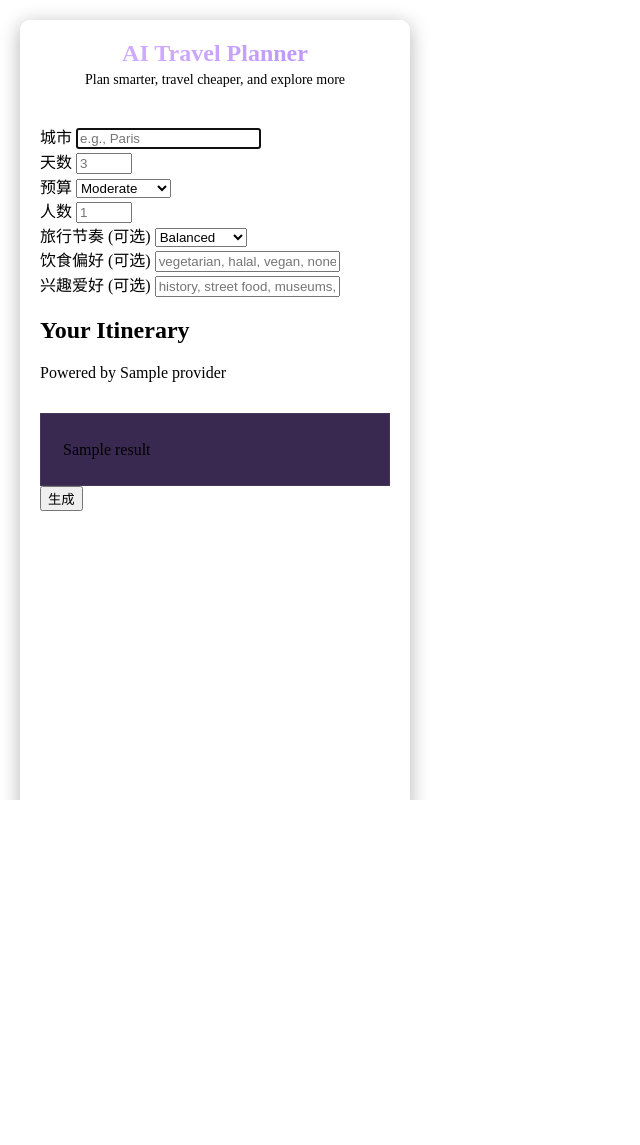
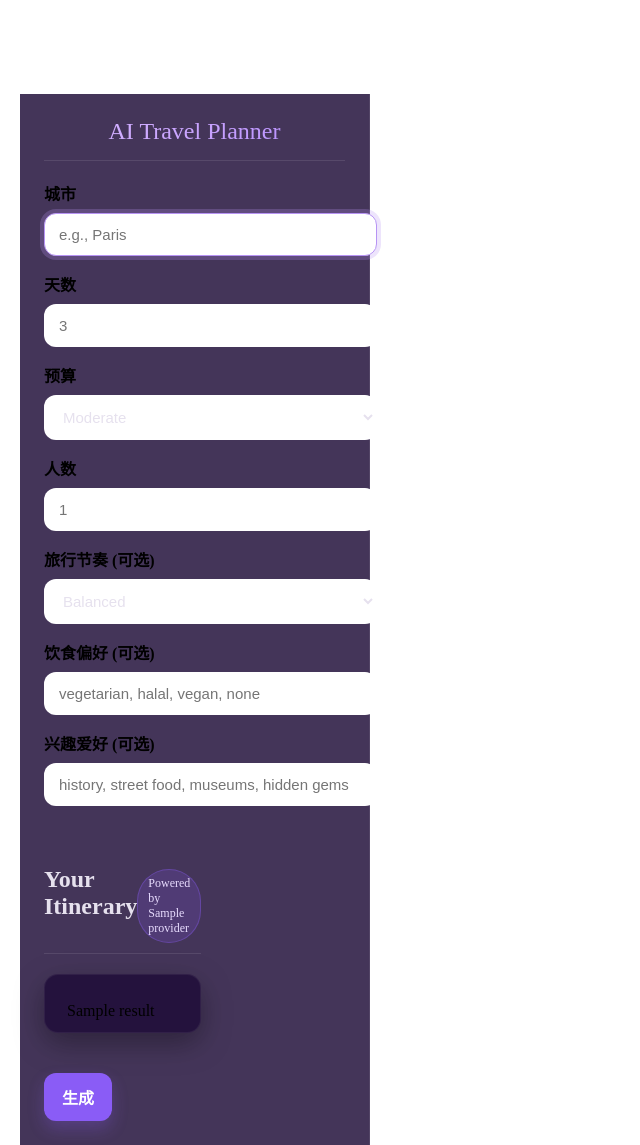
Before and after one commit to Guo-Yudi/vibecoding, a Flask app: template AI_travel_planner/templates/index.html in a window 1280 px wide. Shown: the whole page, without its empty margins (0-640 px from the left). Before the commit the page ends 800 px from the top, so only its background shows below. Run offline with Flask 3, Linux system fonts and the light colour scheme; the template is opened without the code that fills it: most values are stand-ins (such as "Sample title", 1, 10 or a date in 2020).

Commit message:
chore: Bug

```diff
--- a/AI_travel_planner/static/css/style.css
+++ b/AI_travel_planner/static/css/style.css
@@ -1,10 +1,12 @@
+/* sidebar-styles.css - 专门用于侧边栏的样式文件 */
+
 :root {
   /* Dark purple theme */
   --bg1: #1e0935;
   --bg2: #2a0e4a;
   --bg3: #3b145f;
   --text: #e6e1ee;
-  --muted: #d90c0c;
+  --muted: #000000;
   --card: #24123d;
   --shadow: 0 10px 30px rgba(0, 0, 0, 0.35);
   --radius: 14px;
@@ -64,11 +33,16 @@ body {
   background-clip: text;
   -webkit-background-clip: text;
   color: transparent;
+  margin: 0;
+  font-size: 24px;
 }
 
 .alt-subtitle {
   font-weight: 500;
   letter-spacing: 0.3px;
+  margin: 5px 0 0;
+  color: var(--muted);
+  font-size: 14px;
 }
 
 .subtitle {
@@ -83,18 +57,9 @@ body {
   border-radius: 12px;
   padding: 10px 14px;
   margin: 12px auto 0;
-  max-width: 740px;
 }
 
-.card {
-  background: var(--card);
-  border-radius: var(--radius);
-  box-shadow: var(--shadow);
-  padding: 24px;
-  margin: 24px auto;
-  border: 1px solid rgba(255, 255, 255, 0.06);
-}
-
+/* 表单样式 */
 .form {
   display: flex;
   flex-direction: column;
@@ -121,7 +86,7 @@ body {
 .field input,
 .field select,
 .field textarea {
-  background: #1b0e2e;
+  background: #ffffff;
   color: var(--text);
   border: 1px solid rgba(255, 255, 255, 0.12);
   border-radius: 12px;
@@ -138,13 +103,10 @@ body {
   box-shadow: 0 0 0 4px rgba(183, 148, 244, 0.25);
 }
 
+/* 确保field-full占据整行 */
 .field-full {
   grid-column: span 12;
 }
-
-.form-grid .field:nth-child(1) { grid-column: span 6; }
-.form-grid .field:nth-child(2) { grid-column: span 2; }
-.form-grid .field:nth-child(3) { grid-column: span 4; }
 
 .btn {
   align-self: flex-start;
@@ -226,35 +192,197 @@ body {
   margin: 12px 0 8px;
 }
 
-/* Adjust grid spans for added fields */
-.form-grid .field:nth-child(1) { grid-column: span 4; }
-.form-grid .field:nth-child(2) { grid-column: span 2; }
-.form-grid .field:nth-child(3) { grid-column: span 3; }
-.form-grid .field:nth-child(4) { grid-column: span 3; }
-.form-grid .field:nth-child(5) { grid-column: span 4; }
-.form-grid .field:nth-child(6) { grid-column: span 8; }
-
-.footer {
-  text-align: center;
-  color: var(--text);
-  opacity: 0.9;
-  margin-top: 36px;
+/* 响应式设计 */
+/* 移除了 @media (max-width: 768px) 的响应式设计部分 */
+.sidebar {
+  width: 350px;
+  background: rgba(36, 18, 61, 0.85);
+  backdrop-filter: blur(20px);
+  -webkit-backdrop-filter: blur(20px);
+  border-right: 1px solid rgba(255, 255, 255, 0.08);
+  padding: 24px;
+  position: relative;
+  z-index: 2;
+  display: flex;
+  flex-direction: column;
+  top: 20px;
+  left: 20px;
+  bottom: 20px;
+  backdrop-filter: blur(10px);
+  -webkit-backdrop-filter: blur(10px);
+  transition: all 0.3s ease;
+  max-width: 350px;
 }
 
-/* Responsive adjustments */
-@media (max-width: 720px) {
-  .header h1 {
-    font-size: 32px;
+.sidebar-header {
+  text-align: center;
+  margin-bottom: 20px;
+  padding-bottom: 15px;
+  border-bottom: 1px solid rgba(255, 255, 255, 0.1);
 }
-  .card, .result-card {
-    padding: 18px;
+
+/* Custom brand heading font preference */
+.brand-heading {
+  font-weight: 400;
+  background: linear-gradient(90deg, #d6b5ff, #c9a4ff, #b48bff);
+  background-clip: text;
+  -webkit-background-clip: text;
+  color: transparent;
+  margin: 0;
+  font-size: 24px;
 }
-  .form-grid .field:nth-child(1),
-  .form-grid .field:nth-child(2),
-  .form-grid .field:nth-child(3) {
+
+.alt-subtitle {
+  font-weight: 500;
+  letter-spacing: 0.3px;
+  margin: 5px 0 0;
+  color: var(--muted);
+  font-size: 14px;
+}
+
+.subtitle {
+  margin: 0;
+  opacity: 0.9;
+}
+
+.alert {
+  background: rgba(255, 255, 255, 0.08);
+  color: #fca5a5;
+  border: 1px solid rgba(252, 165, 165, 0.35);
+  border-radius: 12px;
+  padding: 10px 14px;
+  margin: 12px auto 0;
+}
+
+/* 表单样式 */
+.form {
+  display: flex;
+  flex-direction: column;
+  gap: 16px;
+}
+
+.form-grid {
+  display: grid;
+  grid-template-columns: repeat(12, 1fr);
+  gap: 16px;
+}
+
+.field {
+  display: flex;
+  flex-direction: column;
+  gap: 8px;
+}
+
+.field label {
+  font-weight: 600;
+  color: var(--muted);
+}
+
+.field input,
+.field select,
+.field textarea {
+  background: #ffffff;
+  color: var(--text);
+  border: 1px solid rgba(255, 255, 255, 0.12);
+  border-radius: 12px;
+  padding: 12px 14px;
+  font-size: 15px;
+  outline: none;
+  transition: box-shadow 0.2s ease, border-color 0.2s ease;
+}
+
+.field input:focus,
+.field select:focus,
+.field textarea:focus {
+  border-color: #b794f4;
+  box-shadow: 0 0 0 4px rgba(183, 148, 244, 0.25);
+}
+
+/* 确保field-full占据整行 */
+.field-full {
   grid-column: span 12;
 }
+
 .btn {
+  align-self: flex-start;
+  background: var(--accent);
+  color: white;
+  padding: 12px 18px;
+  border: none;
+  border-radius: 12px;
+  font-weight: 600;
+  font-size: 16px;
+  cursor: pointer;
+  box-shadow: 0 8px 16px rgba(138, 92, 246, 0.25);
+  transition: transform 0.06s ease, background 0.2s ease, box-shadow 0.2s ease;
+}
+
+.btn:hover {
+  background: var(--accent-hover);
+  transform: translateY(-1px);
+  box-shadow: 0 12px 22px rgba(138, 92, 246, 0.35);
+}
+
+/* 结果显示区域样式 */
+.result {
+  margin: 24px auto;
+}
+
+.result-header {
+  display: flex;
+  justify-content: space-between;
+  align-items: baseline;
+  color: var(--text);
+  margin-bottom: 20px;
+  padding-bottom: 10px;
+  border-bottom: 1px solid rgba(255, 255, 255, 0.1);
+}
+
+.provider {
+  background: rgba(138, 92, 246, 0.18);
+  color: #e9ddff;
+  padding: 6px 10px;
+  border-radius: 999px;
+  font-size: 12px;
+  border: 1px solid rgba(138, 92, 246, 0.35);
+}
+
+.result-card {
+  background: var(--card);
+  border-radius: var(--radius);
+  box-shadow: var(--shadow);
+  padding: 22px 22px 8px;
+  line-height: 1.7;
+  border: 1px solid rgba(255,255,255,0.06);
+}
+
+.result-card p {
+  margin: 0 0 10px 0;
+}
+
+/* Style tables inside AI result */
+.result-card table {
   width: 100%;
+  border-collapse: collapse;
+  margin: 10px 0 16px;
 }
+
+.result-card th,
+.result-card td {
+  border: 1px solid rgba(255, 255, 255, 0.08);
+  padding: 10px 12px;
+  vertical-align: top;
 }
+
+.result-card th {
+  background: rgba(255, 255, 255, 0.06);
+  font-weight: 600;
+}
+
+.result-card tr:nth-child(even) td {
+  background: rgba(255, 255, 255, 0.03);
+}
+
+.result-card h2, .result-card h3 {
+  margin: 12px 0 8px;
+}
--- a/AI_travel_planner/static/js/map_init.js
+++ b/AI_travel_planner/static/js/map_init.js
@@ -19,27 +19,60 @@ function initMap() {
         }
 
         // 创建地图实例
-        var map = new BMapGL.Map("container");
+        var map = new BMapGL.Map("container", {
+            enableDragging: true,  // 启用拖动
+            enableScrollWheelZoom: true,  // 启用鼠标滚轮缩放
+            enablePinchToZoom: true  // 启用手势缩放
+        });
 
         // 设置中心点坐标和缩放级别 (北京天安门)
         var point = new BMapGL.Point(116.404, 39.915);
-        map.centerAndZoom(point, 12); // 调整缩放级别为12，显示更大范围
+        map.centerAndZoom(point, 15);
 
-        // 启用地图拖动功能
+        // 再次确保启用地图拖动功能
         map.enableDragging(true);
-
-        // 启用鼠标滚轮缩放
         map.enableScrollWheelZoom(true);
-
-        // 启用手势缩放
         map.enablePinchToZoom(true);
 
-        // 添加地图控件
-        map.addControl(new BMapGL.ScaleControl());
-        map.addControl(new BMapGL.NavigationControl()); // 使用标准导航控件替代ZoomControl
-        map.addControl(new BMapGL.OverviewMapControl()); // 使用缩略地图控件替代CityListControl
+        // 添加地图控件到右上角
+        // 设置控件位置为右上角
+        var topRight = {
+            anchor: BMAP_ANCHOR_TOP_RIGHT,
+            offset: new BMapGL.Size(10, 10)
+        };
 
-        // 保存地图实例供其他模块使用
+        // 添加导航控件（放大缩小按钮）
+        var navigationControl = new BMapGL.NavigationControl({
+            anchor: BMAP_ANCHOR_TOP_RIGHT,
+            offset: new BMapGL.Size(10, 10),
+            type: BMAP_NAVIGATION_CONTROL_ZOOM, // 显示缩放按钮
+            showZoomInfo: true
+        });
+        map.addControl(navigationControl);
+
+        // 添加比例尺控件
+        var scaleControl = new BMapGL.ScaleControl({
+            anchor: BMAP_ANCHOR_TOP_RIGHT,
+            offset: new BMapGL.Size(10, 60) // 在导航控件下方
+        });
+        map.addControl(scaleControl);
+
+        // 添加缩略图控件
+        var overviewMapControl = new BMapGL.OverviewMapControl({
+            anchor: BMAP_ANCHOR_TOP_RIGHT,
+            offset: new BMapGL.Size(10, 100), // 在比例尺控件下方
+            isOpen: true // 默认展开缩略图
+        });
+        map.addControl(overviewMapControl);
+
+        // 添加地图类型控件
+        var mapTypeControl = new BMapGL.MapTypeControl({
+            anchor: BMAP_ANCHOR_TOP_RIGHT,
+            offset: new BMapGL.Size(10, 160) // 在缩略图控件下方
+        });
+        map.addControl(mapTypeControl);
+        map.setCurrentCity("北京"); // 设置默认城市以启用地图类型切换功能
+
         window.mapInstance = map;
 
         // 发送地图初始化完成事件
--- a/AI_travel_planner/templates/index.html
+++ b/AI_travel_planner/templates/index.html
@@ -6,122 +6,13 @@
     <title>AI Travel Planner</title>
     <!-- 字体将通过 style.css 全局设置为"微软雅黑" -->
     <!-- 引入自定义的 CSS 样式文件 -->
+    <link rel="stylesheet" type="text/css" href="{{ url_for('static', filename='css/style.css') }}">
+    <style type="text/css">
+        html{height: 100%; width: 100%;}
+        body{height: 100%; width: 100%; margin: 0px;padding: 0px;}
+        #container{height:100%; width: 100%;}
+    </style>
 
-    <style type="text/css">
-        html, body {
-            height: 100%;
-            margin: 0;
-            padding: 0;
-            overflow: hidden; /* 隐藏滚动条 */
-        }
-        #container {
-            width: 100%;
-            height: 100%;
-        }
-        .container {
-            position: relative;
-            z-index: 1;
-            width: 100%;
-            height: 100%;
-            display: flex;
-            padding: 0;
-        }
-        .header {
-            display: none;
-        }
-
-        /* 侧边栏样式 */
-        .sidebar {
-            width: 350px;
-            background: rgba(255, 255, 255, 0.95);
-            padding: 20px;
-            height: calc(100% - 40px);
-            overflow-y: auto;
-            border-radius: 10px;
-            box-shadow: 0 4px 20px rgba(0, 0, 0, 0.3);
-            z-index: 1000;
-            position: absolute;
-            top: 20px;
-            left: 20px;
-            bottom: 20px;
-            backdrop-filter: blur(10px);
-            -webkit-backdrop-filter: blur(10px);
-            transition: all 0.3s ease;
-            max-width: 350px;
-        }
-
-        .sidebar-header {
-            text-align: center;
-            margin-bottom: 20px;
-            padding-bottom: 15px;
-            border-bottom: 1px solid rgba(255, 255, 255, 0.1);
-        }
-
-        .sidebar-header h1 {
-            margin: 0;
-            font-size: 24px;
-            background: linear-gradient(90deg, #d6b5ff, #c9a4ff, #b48bff);
-            background-clip: text;
-            -webkit-background-clip: text;
-            color: transparent;
-        }
-
-        .sidebar-header p {
-            margin: 5px 0 0;
-            color: var(--muted);
-            font-size: 14px;
-        }
-
-        .card {
-            background: transparent;
-            box-shadow: none;
-            padding: 0;
-            margin: 0;
-            border: none;
-        }
-
-        .result {
-            margin: 0;
-            background: transparent;
-            padding: 0;
-        }
-
-        .result-header {
-            margin-bottom: 20px;
-            padding-bottom: 10px;
-            border-bottom: 1px solid rgba(255, 255, 255, 0.1);
-        }
-
-        .result-card {
-            background: rgba(36, 18, 61, 0.9);
-            border-radius: var(--radius);
-            box-shadow: var(--shadow);
-            padding: 22px;
-            line-height: 1.7;
-            border: 1px solid rgba(255,255,255,0.06);
-        }
-
-        /* 隐藏地图功能相关的元素，因为我们不使用这些功能 */
-        #search-container, #left-panel, #locate-btn, #toggle-panel-btn, #search-input {
-            display: none;
-        }
-
-        /* 响应式设计 */
-        @media (max-width: 768px) {
-            .container {
-                flex-direction: column;
-            }
-
-            .sidebar {
-                width: 100%;
-                height: auto;
-                max-height: 50%;
-                border-right: none;
-                border-bottom: 1px solid rgba(255, 255, 255, 0.1);
-            }
-
-        }
-    </style>
     <!-- 引入百度地图 JS API: 请将 "你的AK值" 替换为您的百度地图API密钥 -->
     <!-- 获取AK的方法: 登录百度地图开放平台(https://lbsyun.baidu.com/) -> 控制台 -> 创建应用 -> 复制访问应用(ak) -->
     <script type="text/javascript"
@@ -133,9 +24,6 @@
     <script type="text/javascript" src="{{ url_for('static', filename='js/sidebar.js') }}"></script>
 </head>
 <body>
-    <!-- 百度地图容器 -->
-
-
     <!-- 页面主内容容器 -->
     <main class="container">
         <div id="container"></div>
@@ -143,7 +31,6 @@
         <aside class="sidebar">
             <div class="sidebar-header">
                 <h1 class="brand-heading">AI Travel Planner</h1>
-                <p class="subtitle alt-subtitle">Plan smarter, travel cheaper, and explore more</p>
             </div>
 
             <!-- Flask 闪现消息显示区域 -->
@@ -158,24 +45,23 @@
             {% endwith %}
 
             <!-- 行程规划表单卡片 -->
-            <section class="card">
             <form class="form" method="POST" action="/generate">
                 <!-- 表单网格布局 -->
                 <div class="form-grid">
                     <!-- 城市输入字段 -->
-                        <div class="field">
+                    <div class="field field-full">
                         <label for="city">城市</label>
                         <input id="city" name="city" type="text" placeholder="e.g., Paris" required />
                     </div>
 
                     <!-- 天数输入字段 -->
-                        <div class="field">
+                    <div class="field field-full">
                         <label for="days">天数</label>
                         <input id="days" name="days" type="number" min="1" max="21" placeholder="3" />
                     </div>
 
                     <!-- 预算选择字段 -->
-                        <div class="field">
+                    <div class="field field-full">
                         <label for="budget">预算</label>
                         <select id="budget" name="budget">
                             <option value="budget">Budget</option>
@@ -185,13 +71,13 @@
                     </div>
 
                     <!-- 人数输入字段 (可选) -->
-                        <div class="field">
+                    <div class="field field-full">
                         <label for="people">人数</label>
                         <input id="people" name="people" type="number" min="1" max="12" placeholder="1" />
                     </div>
 
                     <!-- 旅行节奏选择字段 (可选) -->
-                        <div class="field">
+                    <div class="field field-full">
                         <label for="pace">旅行节奏 (可选)</label>
                         <select id="pace" name="pace">
                             <option value="">Select pace</option>
@@ -202,7 +88,7 @@
                     </div>
 
                     <!-- 饮食偏好输入字段 (可选) -->
-                        <div class="field">
+                    <div class="field field-full">
                         <label for="dietary">饮食偏好 (可选)</label>
                         <input id="dietary" name="dietary" type="text" placeholder="vegetarian, halal, vegan, none" />
                     </div>
@@ -239,7 +125,6 @@
                 <!-- 提交按钮 -->
                 <button class="btn" type="submit">生成</button>
             </form>
-            </section>
         </aside>
     </main>
 
```
Also changed, not shown: other parts of AI_travel_planner/static/css/style.css (+7 -36 lines), AI_travel_planner/static/css/map-styles.css (added, +35 -0 lines), AI_travel_planner/static/js/sidebar.js (+4 -55 lines), AI_travel_planner/templates/map.html (deleted, +0 -27 lines), AI_travel_planner/.streamlit/config.toml (renamed from .streamlit/config.toml), AI_travel_planner/.streamlit/secrets.toml (renamed from .streamlit/secrets.toml), 1 other file. Lines whose indentation alone changed are shown as unchanged.
